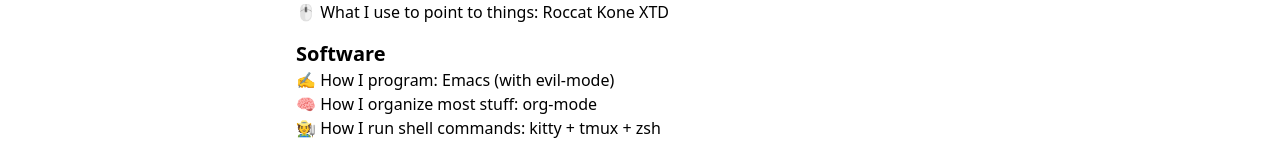
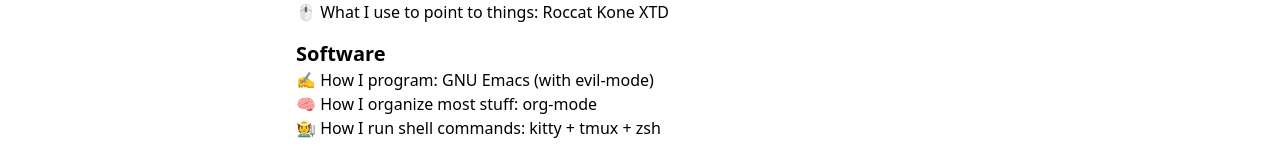
Before and after one commit to mewfree/damien-personal-blog, a Next.js app: page /about in a window 1280 px wide. Shown: the part 520-678 px from the top of the page. Built offline with nearby package versions, Linux system fonts and the light colour scheme; what typography-theme-noriega would draw is missing.

Commit message:
Emacs => GNU Emacs

```diff
--- a/pages/about.js
+++ b/pages/about.js
@@ -45,7 +45,7 @@
         <div>⌨️ What I type on: HHKB Pro 2</div>
         <div>🖱 What I use to point to things: Roccat Kone XTD</div>
         <div className="text-xl font-bold mt-4">Software</div>
-        <div>✍️ How I program: Emacs (with evil-mode)</div>
+        <div>✍️ How I program: GNU Emacs (with evil-mode)</div>
         <div>🧠 How I organize most stuff: org-mode</div>
         <div>🧑‍🌾 How I run shell commands: kitty + tmux + zsh</div>
       </div>
```
